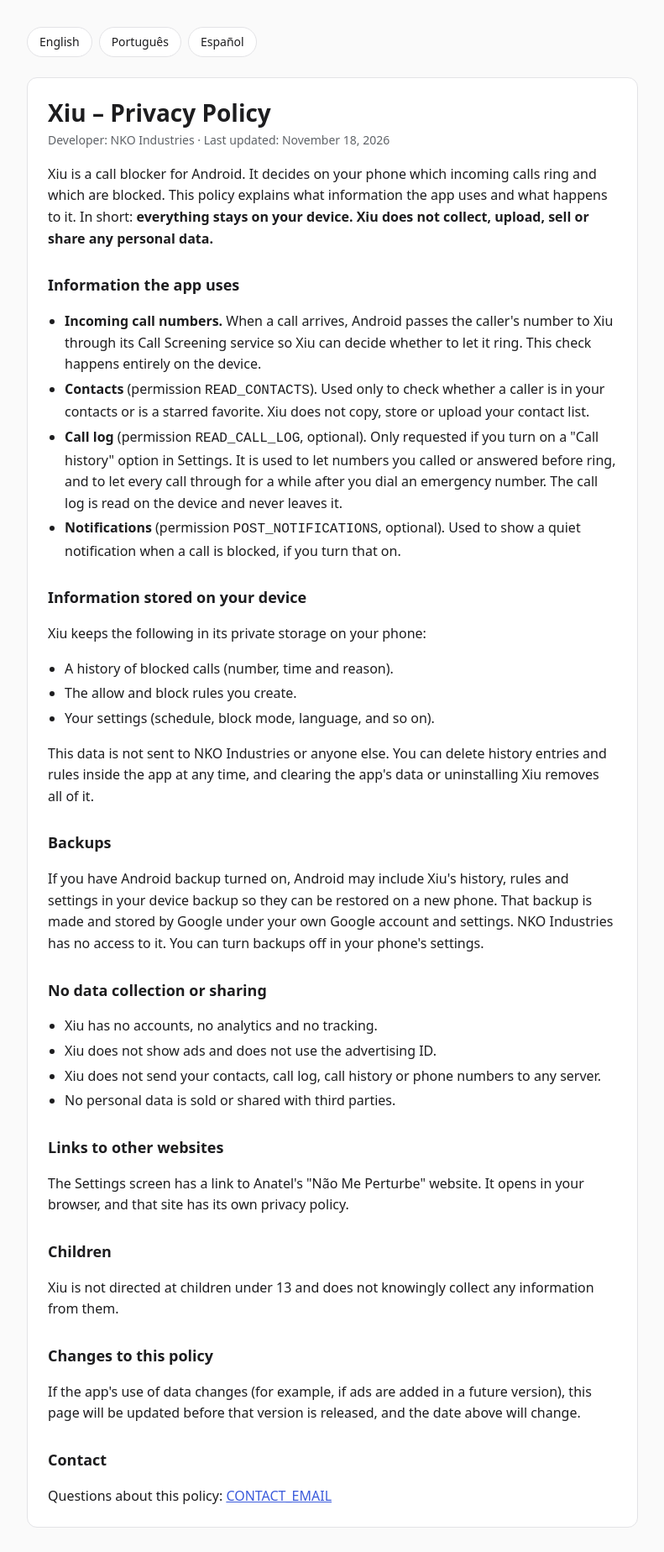
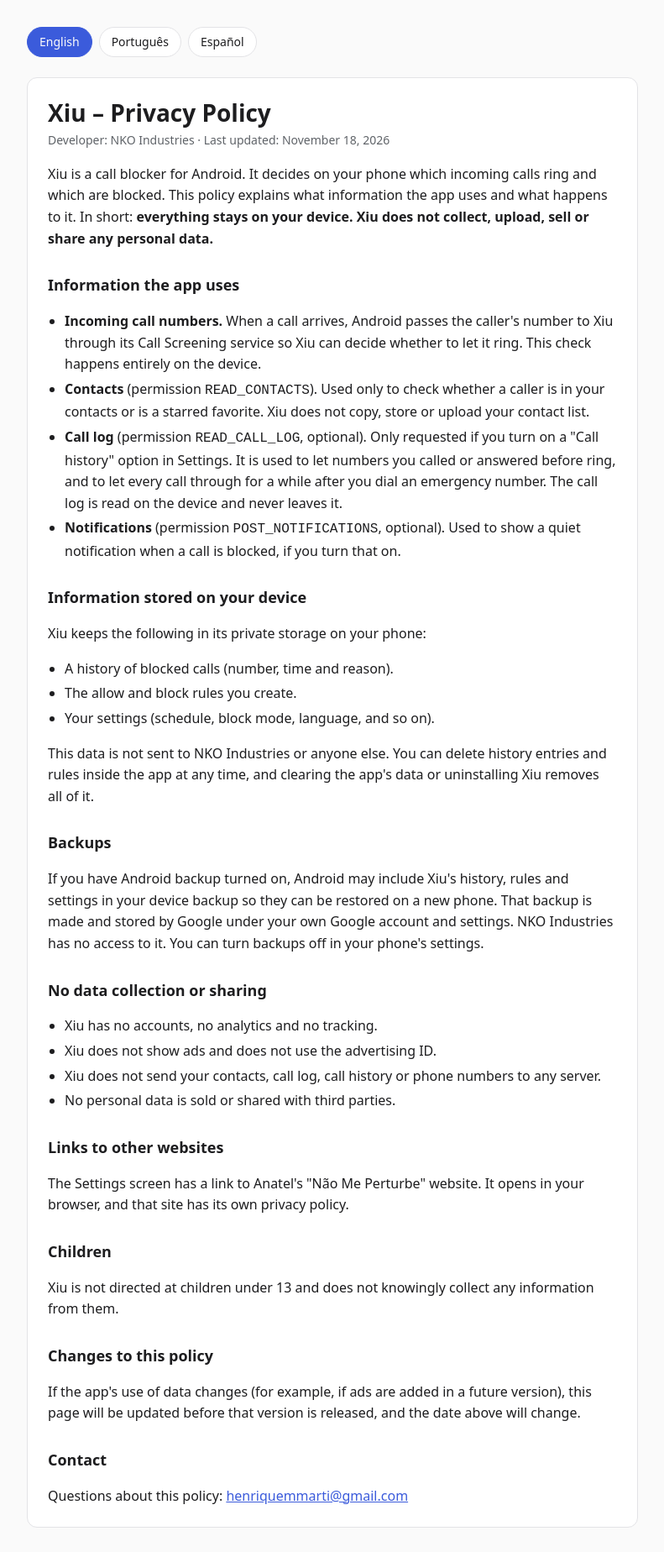
Before and after one commit to Maulem/Privacy-Policies, a plain HTML site: page xiu/index.html in a window 1280 px wide. Shown: the top 1848 px of the page at 84% size, without its empty margins (244-1035 px from the left). Drawn offline with Linux system fonts and the light colour scheme.

Commit message:
Make language buttons switch the policy text, add contact email

```diff
--- a/xiu/index.html
+++ b/xiu/index.html
@@ -25,6 +25,9 @@
     color: var(--fg); text-decoration: none; font-size: 14px; background: var(--card);
   }
   nav a:hover { border-color: var(--accent); color: var(--accent); }
+  nav a[aria-current="true"] { background: var(--accent); border-color: var(--accent); color: var(--bg); }
+  /* With JavaScript, only the selected language is shown. Without it, all three stay visible. */
+  .js section[data-lang]:not(.active) { display: none; }
   section { background: var(--card); border: 1px solid var(--line); border-radius: 12px; padding: 24px 24px 8px; margin-bottom: 32px; }
   h1 { font-size: 28px; line-height: 1.25; margin: 0 0 4px; }
   h2 { font-size: 18px; margin: 28px 0 8px; }
@@ -39,13 +42,13 @@
 <main>
 
 <nav aria-label="Language">
-  <a href="#en" hreflang="en">English</a>
-  <a href="#pt" hreflang="pt-BR">Português</a>
-  <a href="#es" hreflang="es">Español</a>
+  <a href="#en" hreflang="en" data-lang="en">English</a>
+  <a href="#pt" hreflang="pt-BR" data-lang="pt">Português</a>
+  <a href="#es" hreflang="es" data-lang="es">Español</a>
 </nav>
 
 <!-- ============================ ENGLISH ============================ -->
-<section id="en" lang="en">
+<section id="en" lang="en" data-lang="en">
   <h1>Xiu – Privacy Policy</h1>
   <p class="meta">Developer: NKO Industries · Last updated: November 18, 2026</p>
 
@@ -89,11 +92,11 @@
   <p>If the app's use of data changes (for example, if ads are added in a future version), this page will be updated before that version is released, and the date above will change.</p>
 
   <h2>Contact</h2>
-  <p>Questions about this policy: <a href="mailto:CONTACT_EMAIL">CONTACT_EMAIL</a></p>
+  <p>Questions about this policy: <a href="mailto:henriquemmarti@gmail.com">henriquemmarti@gmail.com</a></p>
 </section>
 
 <!-- =========================== PORTUGUÊS =========================== -->
-<section id="pt" lang="pt-BR">
+<section id="pt" lang="pt-BR" data-lang="pt">
   <h1>Xiu – Política de Privacidade</h1>
   <p class="meta">Desenvolvedor: NKO Industries · Última atualização: 18 de novembro de 2026</p>
 
@@ -137,11 +140,11 @@
   <p>Se o uso de dados do app mudar (por exemplo, se uma versão futura tiver anúncios), esta página será atualizada antes do lançamento dessa versão, e a data acima vai mudar.</p>
 
   <h2>Contato</h2>
-  <p>Dúvidas sobre esta política: <a href="mailto:CONTACT_EMAIL">CONTACT_EMAIL</a></p>
+  <p>Dúvidas sobre esta política: <a href="mailto:henriquemmarti@gmail.com">henriquemmarti@gmail.com</a></p>
 </section>
 
 <!-- ============================ ESPAÑOL ============================ -->
-<section id="es" lang="es">
+<section id="es" lang="es" data-lang="es">
   <h1>Xiu – Política de Privacidad</h1>
   <p class="meta">Desarrollador: NKO Industries · Última actualización: 18 de noviembre de 2026</p>
 
@@ -185,10 +188,52 @@
   <p>Si cambia el uso de datos de la app (por ejemplo, si una versión futura incluye anuncios), esta página se actualizará antes de publicar esa versión, y la fecha de arriba cambiará.</p>
 
   <h2>Contacto</h2>
-  <p>Preguntas sobre esta política: <a href="mailto:CONTACT_EMAIL">CONTACT_EMAIL</a></p>
+  <p>Preguntas sobre esta política: <a href="mailto:henriquemmarti@gmail.com">henriquemmarti@gmail.com</a></p>
 </section>
 
 <footer>© 2026 NKO Industries</footer>
 </main>
+<script>
+(function () {
+  var langs = ["en", "pt", "es"];
+  var htmlLang = { en: "en", pt: "pt-BR", es: "es" };
+  var root = document.documentElement;
+  root.classList.add("js");
+
+  function show(lang) {
+    if (langs.indexOf(lang) < 0) lang = "en";
+    document.querySelectorAll("section[data-lang]").forEach(function (s) {
+      s.classList.toggle("active", s.getAttribute("data-lang") === lang);
+    });
+    document.querySelectorAll("nav a[data-lang]").forEach(function (a) {
+      a.setAttribute("aria-current", a.getAttribute("data-lang") === lang ? "true" : "false");
+    });
+    root.lang = htmlLang[lang];
+  }
+
+  function fromHash() {
+    var h = (location.hash || "").replace("#", "").toLowerCase();
+    return langs.indexOf(h) >= 0 ? h : null;
+  }
+
+  function fromBrowser() {
+    var l = (navigator.language || "en").toLowerCase().slice(0, 2);
+    return langs.indexOf(l) >= 0 ? l : "en";
+  }
+
+  document.querySelectorAll("nav a[data-lang]").forEach(function (a) {
+    a.addEventListener("click", function (e) {
+      e.preventDefault();
+      var lang = a.getAttribute("data-lang");
+      show(lang);
+      try { history.replaceState(null, "", "#" + lang); } catch (err) {}
+      window.scrollTo(0, 0);
+    });
+  });
+
+  window.addEventListener("hashchange", function () { var h = fromHash(); if (h) show(h); });
+  show(fromHash() || fromBrowser());
+})();
+</script>
 </body>
 </html>
```
